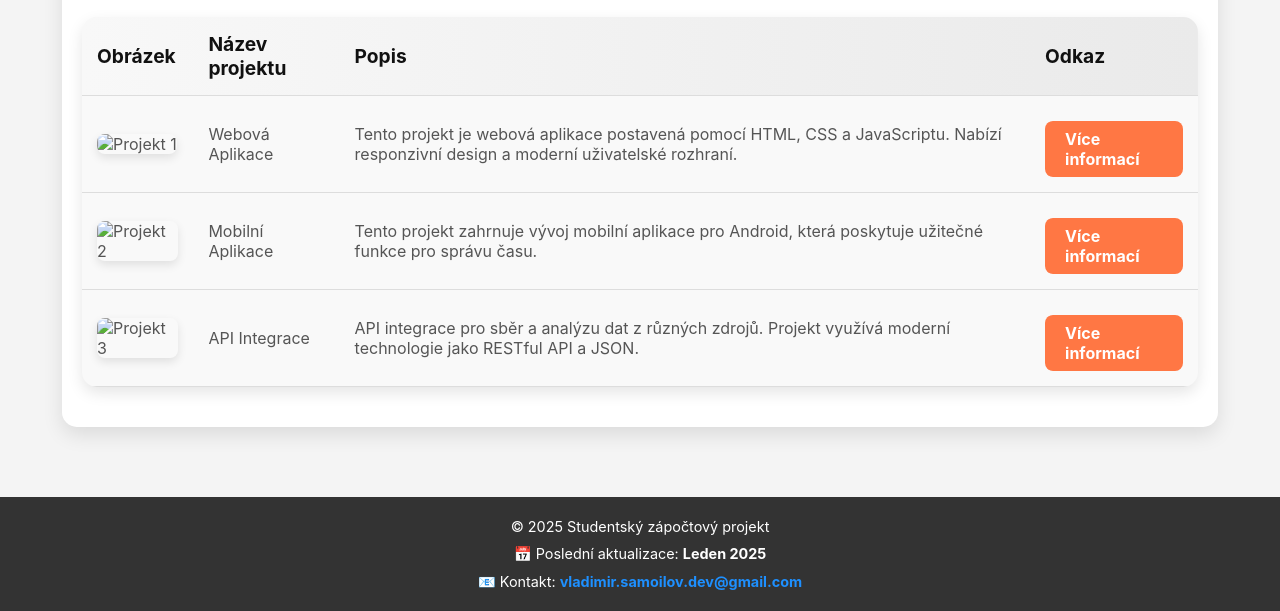
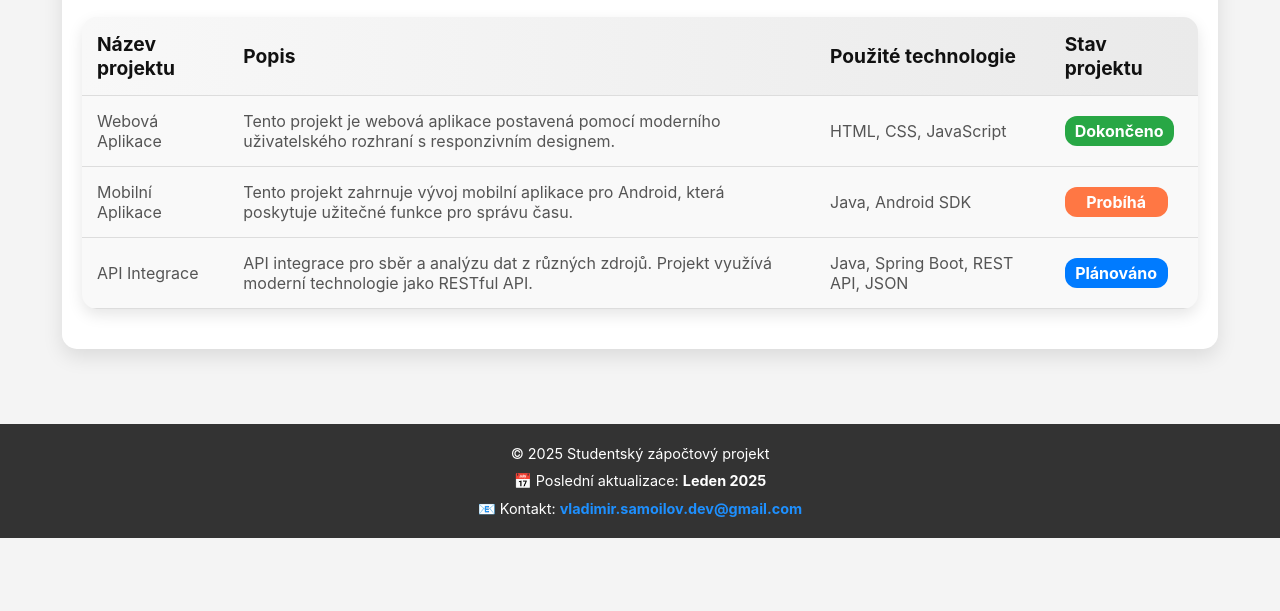
Before and after one commit to SamoilovDev/portfolio, a website: page projekty.html in a window 1280 px wide. Shown: the part 262-873 px from the top of the page. After the commit the page ends 800 px from the top, so only its background shows below. Drawn offline with Linux system fonts and the light colour scheme.

Commit message:
- implementation in progress

```diff
--- a/css/project.css
+++ b/css/project.css
@@ -99,3 +99,26 @@
   background: #FF7744;
   transform: translateY(-3px);
 }
+
+
+.status {
+  padding: 5px 10px;
+  border-radius: 12px;
+  font-weight: bold;
+  color: white;
+  text-align: center;
+  display: inline-block;
+  min-width: 70%;
+}
+
+.status.completed {
+  background-color: #28a745;
+}
+
+.status.ongoing {
+  background-color: #FF7744;
+}
+
+.status.planned {
+  background-color: #007bff;
+}
--- a/projekty.html
+++ b/projekty.html
@@ -48,35 +48,36 @@
     <table class="project-table">
       <thead>
       <tr>
-        <th>Obrázek</th>
         <th>Název projektu</th>
         <th>Popis</th>
-        <th>Odkaz</th>
+        <th>Použité technologie</th>
+        <th>Stav projektu</th>
       </tr>
       </thead>
       <tbody>
       <tr>
-        <td><img src="images/project1.jpg" alt="Projekt 1"></td>
         <td>Webová Aplikace</td>
-        <td>Tento projekt je webová aplikace postavená pomocí HTML, CSS a JavaScriptu. Nabízí responzivní design a moderní uživatelské rozhraní.</td>
-        <td><a href="projekt1.html">Více informací</a></td>
+        <td>Tento projekt je webová aplikace postavená pomocí moderního uživatelského rozhraní s responzivním designem.</td>
+        <td>HTML, CSS, JavaScript</td>
+        <td><span class="status completed">Dokončeno</span></td>
       </tr>
       <tr>
-        <td><img src="images/project2.jpg" alt="Projekt 2"></td>
         <td>Mobilní Aplikace</td>
         <td>Tento projekt zahrnuje vývoj mobilní aplikace pro Android, která poskytuje užitečné funkce pro správu času.</td>
-        <td><a href="projekt2.html">Více informací</a></td>
+        <td>Java, Android SDK</td>
+        <td><span class="status ongoing">Probíhá</span></td>
       </tr>
       <tr>
-        <td><img src="images/project3.jpg" alt="Projekt 3"></td>
         <td>API Integrace</td>
-        <td>API integrace pro sběr a analýzu dat z různých zdrojů. Projekt využívá moderní technologie jako RESTful API a JSON.</td>
-        <td><a href="projekt3.html">Více informací</a></td>
+        <td>API integrace pro sběr a analýzu dat z různých zdrojů. Projekt využívá moderní technologie jako RESTful API.</td>
+        <td>Java, Spring Boot, REST API, JSON</td>
+        <td><span class="status planned">Plánováno</span></td>
       </tr>
       </tbody>
     </table>
   </section>
 </main>
+
 <footer>
   <div class="footer-container">
     <p>&copy; 2025 Studentský zápočtový projekt</p>
```
